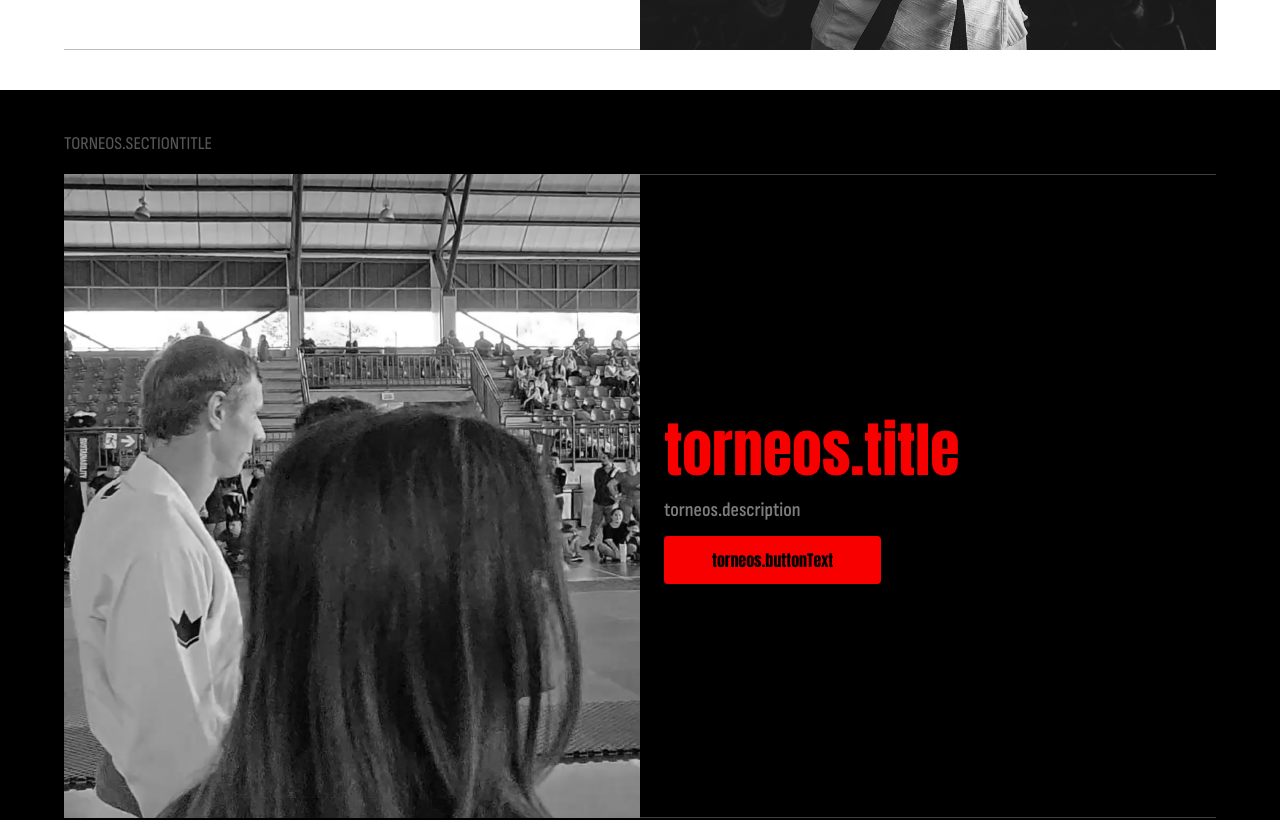
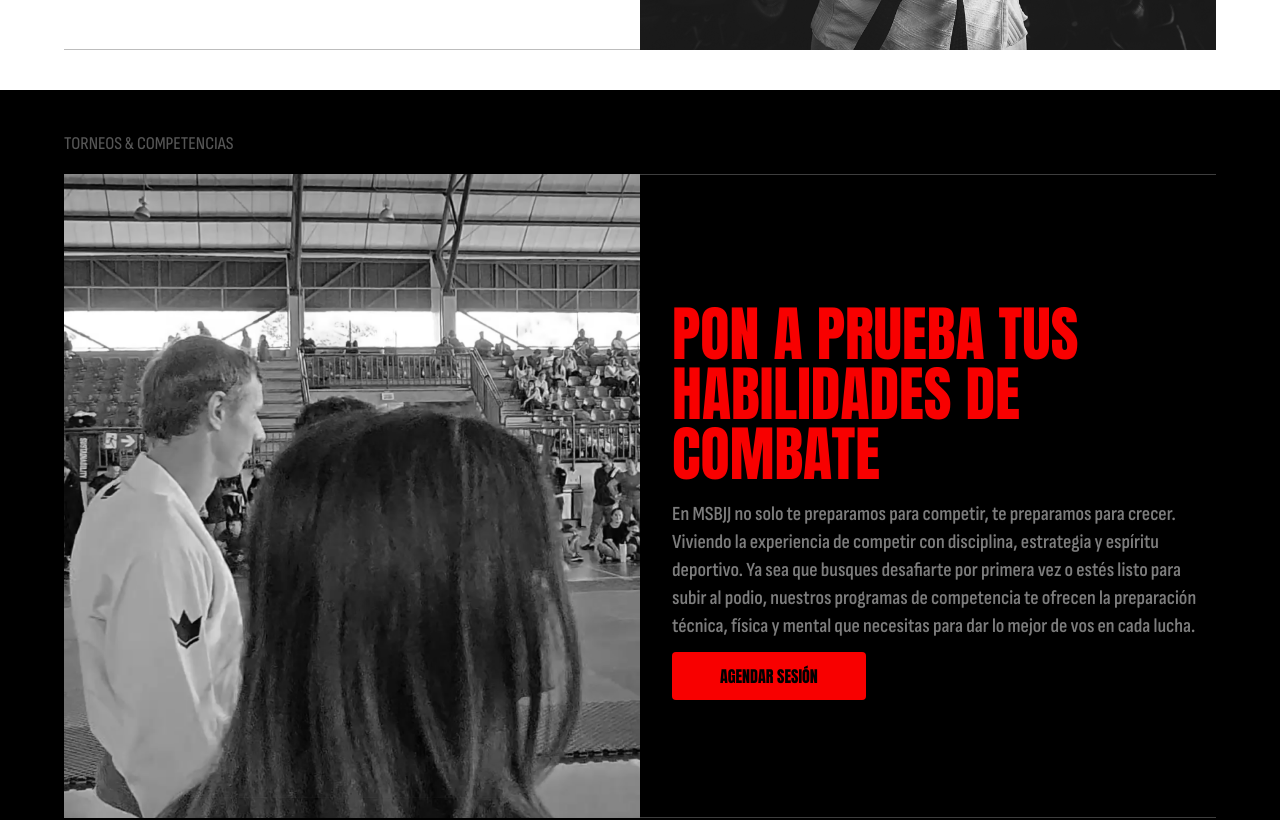
Before and after one commit to bchacon-aurigital/MBSSJ, a Next.js app: page / in a window 1280 px wide. Shown: the part 4540-5360 px from the top of the page. Built offline with nearby package versions, Linux system fonts and the light colour scheme.

Commit message:
Traduccion

```diff
--- a/app/components/Torneos.jsx
+++ b/app/components/Torneos.jsx
@@ -11,7 +11,7 @@ const Torneos = () => {
         {t('torneos.sectionTitle')}
       </div>
       <div className="grid grid-cols-1 xl:grid-cols-2">
-        <div className="md:col-span-1 flex flex-col justify-center border-[#7D7D7D]/50 border-t border-l-0 border-b border-r-0 py-14 order-last xl:pl-6">
+        <div className="md:col-span-1 flex flex-col justify-center border-[#7D7D7D]/50 border-t border-l-0 border-b border-r-0 py-14 order-last xl:pl-8">
           <h1 className="text-3xl md:text-6xl font-impact font-bold text-[#F80000] mb-4" dangerouslySetInnerHTML={{ __html: t('torneos.title') }}>
           </h1>
           <p className="mb-6 text-base md:text-xl text-[#7D7D7D] max-w-xl font-sofia font-semibold">
--- a/app/locales/en/common.json
+++ b/app/locales/en/common.json
@@ -166,5 +166,12 @@
     "description": "Our academy is located in Mall Terrazas de Lindora, Basement Level 2, an accessible, safe and modern area. Getting there is easy, with ample covered parking, nearby public transportation and everything you need to train.",
     "buttonText": "How to get there?",
     "altImage": "Mauro Sergio BJJ Location"
+  },
+  "torneos": {
+    "sectionTitle": "TOURNAMENTS & COMPETITIONS",
+    "title": "PUT YOUR COMBAT<br /> SKILLS TO THE TEST",
+    "description": "At MSBJJ we don't just prepare you to compete, we prepare you to grow. Living the experience of competing with discipline, strategy and sportsmanship. Whether you're looking to challenge yourself for the first time or are ready to step onto the podium, our competition programs offer you the technical, physical and mental preparation you need to give your best in every fight.",
+    "buttonText": "BOOK SESSION",
+    "altImage": "TOURNAMENTS & COMPETITIONS"
   }
 }
--- a/app/locales/es/common.json
+++ b/app/locales/es/common.json
@@ -166,5 +166,12 @@
     "description": "Nuestra academia está ubicada en el Mall Terrazas de Lindora, Sótano Nivel 2, una zona accesible, segura y moderna. Llegar es fácil, con amplio parqueo bajo techo, transporte público cercano y todo lo que necesitas para entrenar.",
     "buttonText": "¿Cómo llegar?",
     "altImage": "Ubicación Mauro Sergio BJJ"
+  },
+  "torneos": {
+    "sectionTitle": "TORNEOS & COMPETENCIAS",
+    "title": "PON A PRUEBA TUS <br />HABILIDADES DE COMBATE",
+    "description": "En MSBJJ no solo te preparamos para competir, te preparamos para crecer. Viviendo la experiencia de competir con disciplina, estrategia y espíritu deportivo. Ya sea que busques desafiarte por primera vez o estés listo para subir al podio, nuestros programas de competencia te ofrecen la preparación técnica, física y mental que necesitas para dar lo mejor de vos en cada lucha.",
+    "buttonText": "AGENDAR SESIÓN",
+    "altImage": "TORNEOS & COMPETENCIAS"
   }
 }
```
